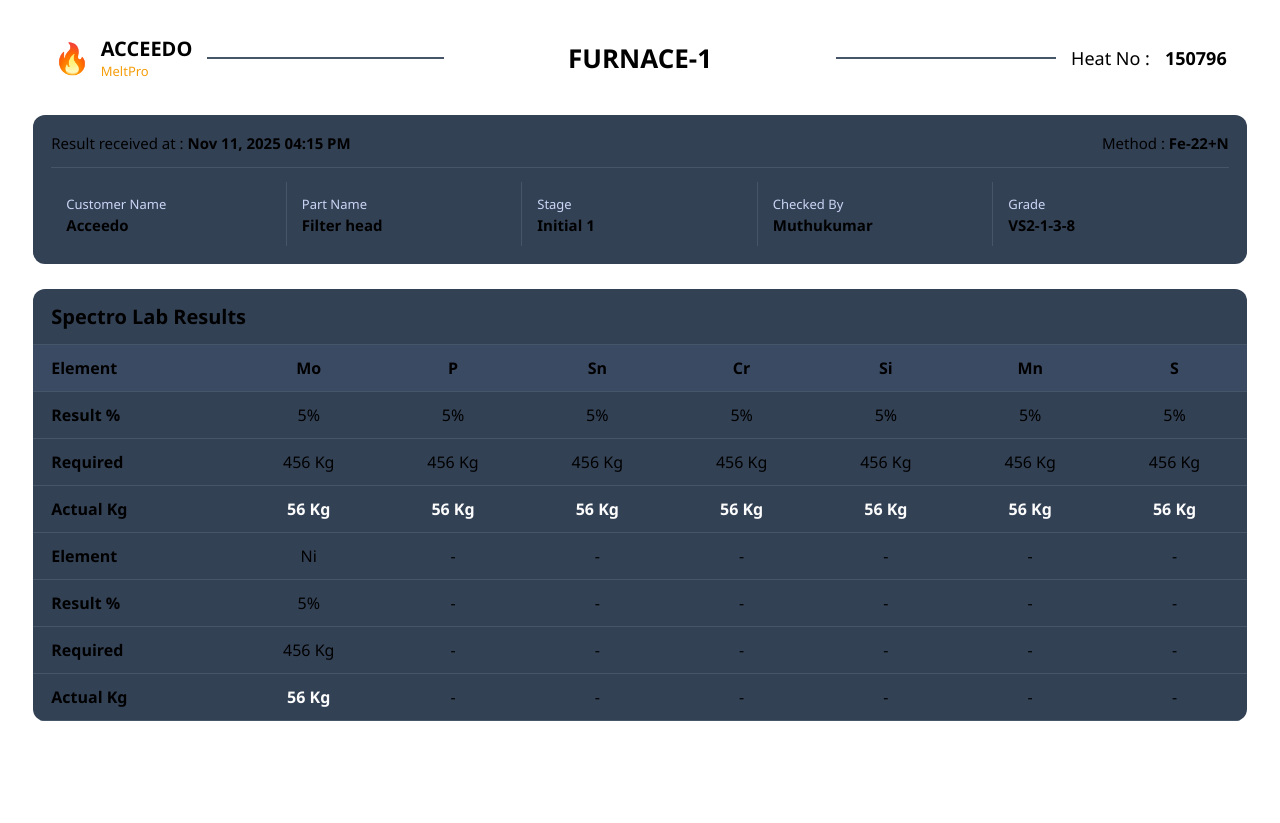
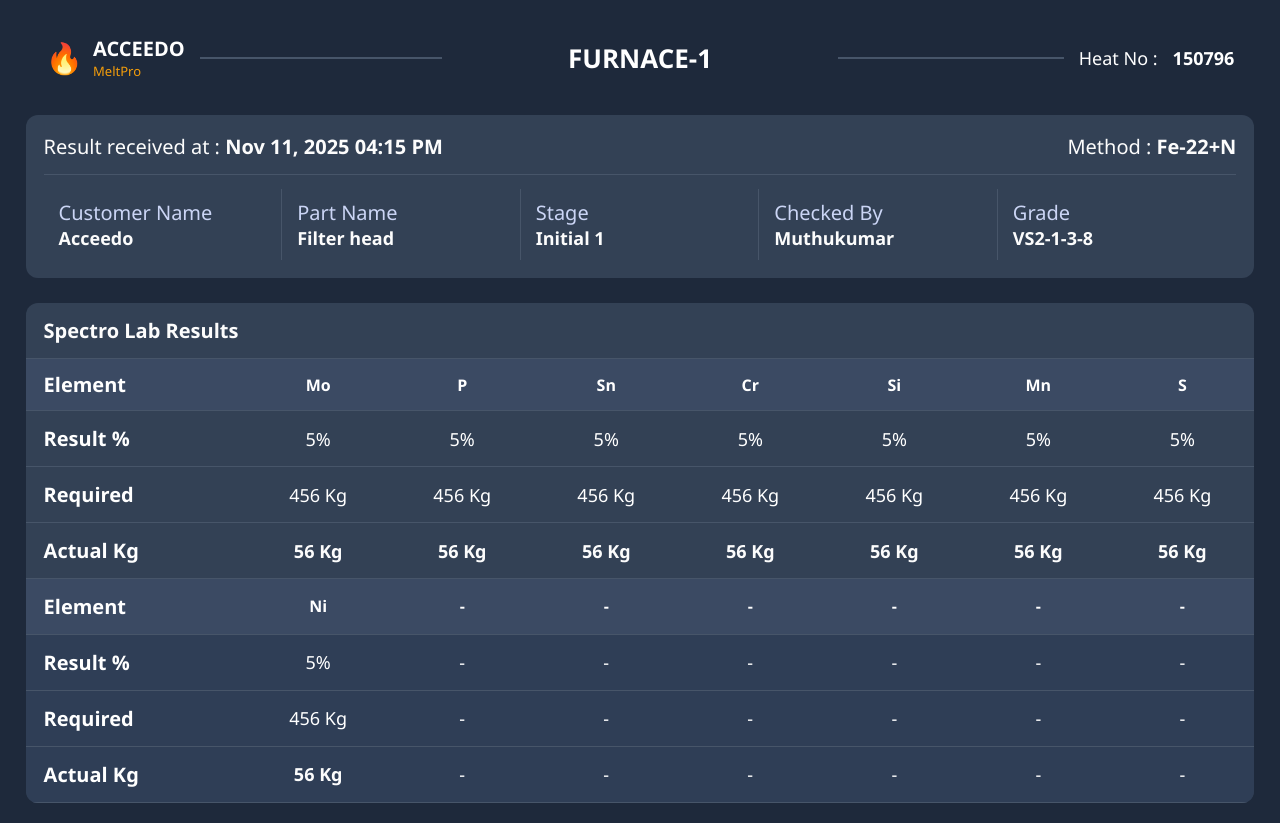
Before and after one commit to AcceedoDeveloper/Melting-TV, an Angular app: page /result in a window 1280 px wide. Before the commit the page ends 800 px from the top, so only its background shows below. Built offline with nearby package versions, Linux system fonts and the light colour scheme; no server answers.

Commit message:
UI template for the UI

```diff
--- a/src/app/result/result.html
+++ b/src/app/result/result.html
@@ -100,10 +100,11 @@
         </tr>
 
         <!-- <tr class="gap-row"><td colspan="8"></td></tr> -->
-     <tr class="element-header faded">
+     <!-- <tr class="element-header faded"> -->
+      <tr class="section-start element-row">
         <tr>
-          <td>Element</td>
-          <td>Ni</td><td>-</td><td>-</td><td>-</td><td>-</td><td>-</td><td>-</td>
+          <th>Element</th>
+          <th>Ni</th><th>-</th><th>-</th><th>-</th><th>-</th><th>-</th><th>-</th>
         </tr>
         <tr>
           <td>Result %</td>
--- a/src/app/result/result.scss
+++ b/src/app/result/result.scss
@@ -5,10 +5,10 @@
   font-family: "Segoe UI", Arial, sans-serif;
 }
 
-body{
-  background:#1e293b;
-  color:#ffffff;
+body {
+  background: #1D2637;
 }
+
 
 .wrapper{
   width:96%;
@@ -28,6 +28,14 @@ body{
   align-items:center;
   gap:15px;
   flex:1;
+}
+
+.header-section.center{
+  color: white;
+}
+
+.header-section.right{
+  color: white;
 }
 
 .header-section.center{
@@ -61,6 +69,7 @@ body{
 .logo-text .title{
   font-size:20px;
   font-weight:700;
+  color: #ffffff;
 }
 
 .logo-text .sub{
@@ -68,7 +77,6 @@ body{
   color:#f59e0b;
 }
 
-/* CARD */
 .card{
   background:#334155;
   border-radius:12px;
@@ -79,7 +87,8 @@ body{
 .card-top{
   display:flex;
   justify-content:space-between;
-  font-size:15px;
+  font-size:20px;
+  color: #fcfcfc;
 }
 
 .divider{
@@ -88,10 +97,39 @@ body{
   margin:14px 0;
 }
 
+// .section-start td,
+// .section-start  tr td {
+//   background: #3B4963;
+// }
+/* ===== BOTTOM ELEMENT SECTION BOX ===== */
+
+.element-row {
+  background: #3b4a63;
+  font-weight: 700;
+}
+
+/* top border to separate sections */
+.section-start td {
+  border-top: 3px solid #94a3b8;
+}
+
+/* give boxed feel to bottom section */
+.section-start td,
+.section-start ~ tr td {
+  background: #2f3e56;
+}
+
+/* stop box after 4 rows */
+.section-start ~ tr:nth-child(4) td {
+  border-bottom: 2px solid #94a3b8;
+}
+
+
 /* INFO GRID */
 .info-grid{
   display:grid;
   grid-template-columns:repeat(5,1fr);
+  color: #fcfcfc;
 }
 
 .info-item{
@@ -104,12 +142,12 @@ body{
 }
 
 .info-item label{
-  font-size:13px;
+  font-size:20px;
   color:#cbd5f5;
 }
 
 .info-item span{
-  font-size:15px;
+  font-size:18px;
   font-weight:600;
 }
 
@@ -119,6 +157,20 @@ body{
   border-radius:12px;
   margin-top:25px;
   overflow:hidden;
+  color: #ffffff;
+}
+.table-card {
+  display: flex;
+  flex-direction: column;
+  height: calc(100vh - 300px); /* adjust if needed */
+}
+
+table {
+  flex: 1;
+}
+
+tbody {
+  height: 100%;
 }
 
 .table-title{
@@ -126,6 +178,7 @@ body{
   font-size:20px;
   font-weight:700;
   border-bottom:1px solid #475569;
+  color: #fcfcfc;
 }
 
 table{
@@ -143,6 +196,7 @@ th{
 td{
   padding:12px;
   border-bottom:1px solid #475569;
+   font-size:18px;
 }
 
 th:first-child,
@@ -150,6 +204,7 @@ td:first-child{
   text-align:left;
   padding-left:18px;
   font-weight:600;
+  font-size:20px;
 }
 
 .danger{
--- a/src/app/result/result.ts
+++ b/src/app/result/result.ts
@@ -1,5 +1,6 @@
 import { Component, OnInit } from '@angular/core';
 import { ResultServices} from '../services/result-services';
+import { ResultResponse } from '../model/result.model';
 
 @Component({
   selector: 'app-result',
@@ -9,11 +10,15 @@ import { ResultServices} from '../services/result-services';
 })
 export class Result  implements OnInit {
 
+  result : ResultResponse[] = [] ;
+
   constructor(private resultServices: ResultServices) {
   }
 
   ngOnInit(): void {
-    this.resultServices.getResults().subscribe((data) => {
+    this.resultServices.getResults().subscribe((data : ResultResponse[]) => {
+
+      this.result = data;
       console.log( 'data', data);
     })
   }
--- a/src/app/services/result-services.ts
+++ b/src/app/services/result-services.ts
@@ -1,5 +1,6 @@
 import { Injectable } from '@angular/core';
 import { HttpClient } from '@angular/common/http';
+import { ResultResponse } from '../model/result.model';
 import { Observable } from 'rxjs';
 
 
@@ -14,10 +15,10 @@ export class ResultServices {
   }
 
 
-  getResults() {
+  getResults() : Observable<ResultResponse[]> {
 
     const api = 'http://localhost:3002/planning/spectrum/from-furnace';
-    return this.http.get(api);
+    return this.http.get<ResultResponse[]>(api);
   }
 
 }
--- a/src/styles.scss
+++ b/src/styles.scss
@@ -1,7 +1,7 @@
 /* You can add global styles to this file, and also import other style files */
-.body {
+body {
   font-family: Roboto, "Helvetica Neue", sans-serif;
   margin: 0;
   padding: 0;
-  background:#1e293b;
+  background: #1e293b;
 }
```
Also changed, not shown: src/app/model/result.model.ts (added, +33 -0 lines).
